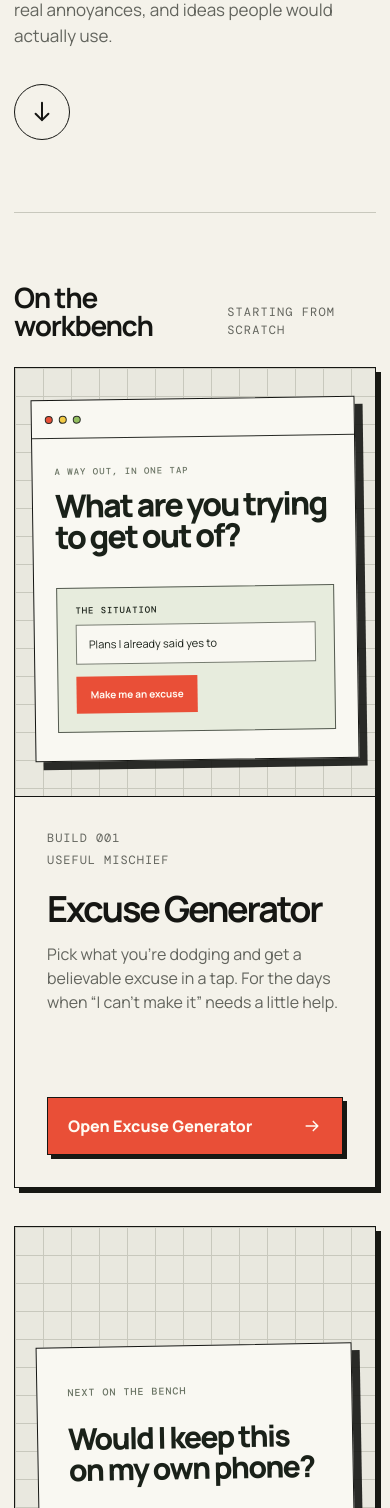
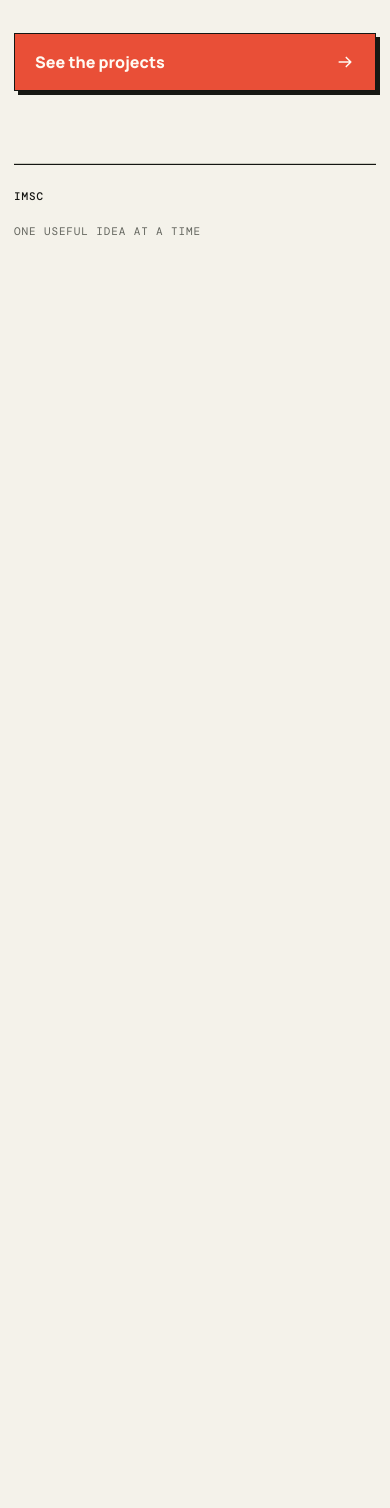
Before and after one commit to iamnottaiiii/ddj, a plain HTML site: page index.html in a window 390 px wide. Shown: the part 492-2000 px from the top of the page. After the commit the page ends 844 px from the top, so only its background shows below. Drawn offline with nearby package versions, Linux system fonts and the light colour scheme.

Commit message:
slim brand homepage with projects link

```diff
--- a/index.html
+++ b/index.html
@@ -174,18 +174,27 @@
       color: var(--muted);
       max-width: 590px;
     }
-    .downmark {
-      width: 72px;
-      height: 72px;
+    .projects-link {
+      display: inline-flex;
+      align-items: center;
+      justify-content: space-between;
+      gap: 24px;
+      min-width: 220px;
+      min-height: 58px;
+      padding: 0 20px;
+      background: var(--hot);
+      color: var(--hot-ink);
       border: 1px solid var(--ink);
-      border-radius: 50%;
-      display: grid;
-      place-items: center;
+      box-shadow: 4px 4px 0 var(--shadow);
       text-decoration: none;
-      transition: background .18s ease, color .18s ease;
+      font-weight: 800;
+      transition: transform .15s ease, box-shadow .15s ease;
     }
-    .downmark:hover, .downmark:focus-visible { background: var(--ink); color: var(--paper); }
-    .downmark svg { width: 28px; height: 28px; }
+    .projects-link:hover, .projects-link:focus-visible {
+      transform: translate(2px, 2px);
+      box-shadow: 2px 2px 0 var(--shadow);
+    }
+    .projects-link svg { width: 20px; height: 20px; flex: none; }
 
     .work { padding: clamp(70px, 9vw, 118px) 0; }
     .section-head {
@@ -481,7 +490,7 @@
       .hero { padding-top: 64px; }
       h1 { font-size: clamp(49px, 18vw, 78px); }
       .hero-bottom { grid-template-columns: 1fr; }
-      .downmark { width: 56px; height: 56px; }
+      .projects-link { width: 100%; }
       .brand-name { display: none; }
       .builds-empty { grid-template-columns: 1fr; box-shadow: 5px 5px 0 var(--shadow); }
       .workbench { min-height: 330px; border-right: 0; border-bottom: 1px solid var(--ink); padding: 34px 22px 42px; }
@@ -522,97 +531,22 @@
         <span class="brand-name">I Made Something Cool</span>
       </a>
       <span class="edition">Useful things, made properly</span>
-      <a href="#builds">The workbench</a>
     </div>
 
     <main id="top">
       <section class="hero" aria-labelledby="hero-title">
         <div class="hero-copy">
-          <p class="build-tag">Independent digital workshop</p>
           <h1 id="hero-title">Make it useful.<br />Make it <span class="scribble">cool.</span></h1>
         </div>
         <div class="hero-bottom">
           <p>Small digital things built around real habits, real annoyances, and ideas people would actually use.</p>
-          <a class="downmark" href="#builds" aria-label="Jump to the workbench">
-            <svg viewBox="0 0 24 24" fill="none" aria-hidden="true"><path d="M12 4v15M6.5 13.5 12 19l5.5-5.5" stroke="currentColor" stroke-width="1.7" stroke-linecap="round" stroke-linejoin="round"/></svg>
+          <a class="projects-link" href="projects/">
+            <span>See the projects</span>
+            <svg viewBox="0 0 24 24" fill="none" aria-hidden="true"><path d="M5 12h14M13.5 6.5 19 12l-5.5 5.5" stroke="currentColor" stroke-width="1.8" stroke-linecap="round" stroke-linejoin="round"/></svg>
           </a>
         </div>
       </section>
 
-      <section class="work" id="builds" aria-labelledby="builds-title">
-        <div class="section-head">
-          <h2 id="builds-title">On the workbench</h2>
-          <span>Starting from scratch</span>
-        </div>
-
-        <article class="project">
-          <div class="project-visual" aria-hidden="true">
-            <div class="browser">
-              <div class="browser-bar">
-                <span class="browser-dot"></span>
-                <span class="browser-dot"></span>
-                <span class="browser-dot"></span>
-              </div>
-              <div class="mini-app">
-                <p class="mini-kicker">A way out, in one tap</p>
-                <p class="mini-title">What are you trying to get out of?</p>
-                <div class="mini-controls">
-                  <div class="mini-label">The situation</div>
-                  <div class="mini-select">Plans I already said yes to</div>
-                  <span class="mini-button">Make me an excuse</span>
-                </div>
-              </div>
-            </div>
-          </div>
-          <div class="project-copy">
-            <div>
-              <div class="project-number">
-                <span>Build 001</span>
-                <span>Useful mischief</span>
-              </div>
-              <h3>Excuse Generator</h3>
-              <p>Pick what you’re dodging and get a believable excuse in a tap. For the days when “I can’t make it” needs a little help.</p>
-            </div>
-            <a class="launch" href="excuse-generator/">
-              <span>Open Excuse Generator</span>
-              <svg viewBox="0 0 24 24" fill="none" aria-hidden="true"><path d="M5 12h14M13.5 6.5 19 12l-5.5 5.5" stroke="currentColor" stroke-width="1.8" stroke-linecap="round" stroke-linejoin="round"/></svg>
-            </a>
-          </div>
-        </article>
-
-        <div class="builds-empty coming-soon">
-          <div class="workbench" aria-hidden="true">
-            <div class="note-card">
-              <span>Next on the bench</span>
-              <p>Would I keep this on my own phone?</p>
-            </div>
-          </div>
-          <div class="builds-copy">
-            <span class="count">The workshop stays open</span>
-            <div>
-              <h3>More coming soon.</h3>
-              <p>No filler projects. No made-up problems. Each release has to be simple, useful, and good enough to share with a friend.</p>
-            </div>
-          </div>
-        </div>
-      </section>
-
-      <section class="principles" aria-labelledby="principles-title">
-        <div class="section-head">
-          <h2 id="principles-title">The standard</h2>
-          <span>Three checks</span>
-        </div>
-        <ul class="criteria">
-          <li class="criterion"><b>It starts with real life.</b><span>A familiar problem or habit, not a feature looking for a reason to exist.</span></li>
-          <li class="criterion"><b>It earns its place.</b><span>Useful more than once, easy to understand, and quick to come back to.</span></li>
-          <li class="criterion"><b>It feels made by a person.</b><span>Clear writing, thoughtful details, and no unnecessary polish hiding a weak idea.</span></li>
-        </ul>
-      </section>
-
-      <section class="statement" aria-label="What this workshop is about">
-        <div class="statement-label">The rule</div>
-        <blockquote>Build something a person can use, then make it <em>worth remembering.</em></blockquote>
-      </section>
     </main>
 
     <footer>
```
